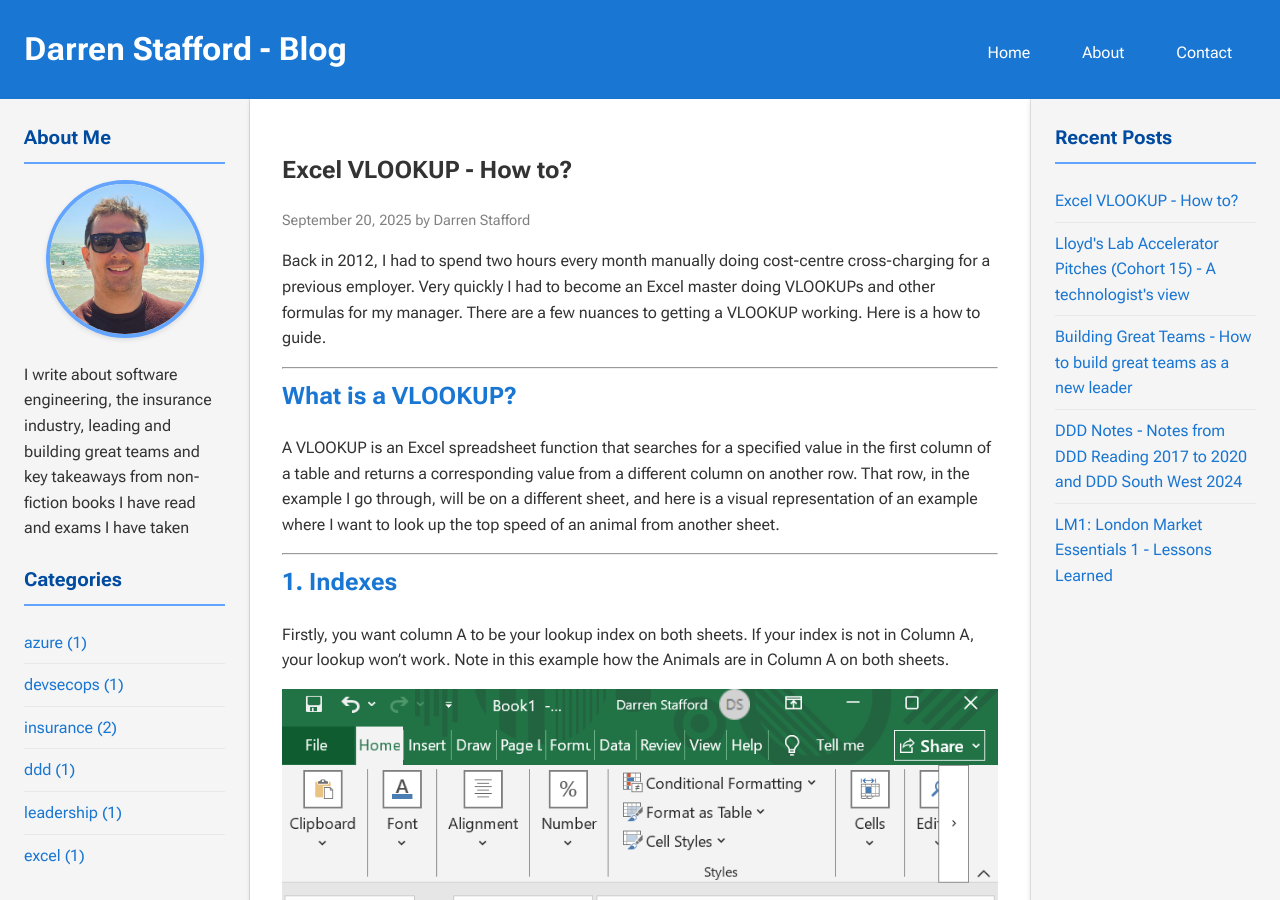
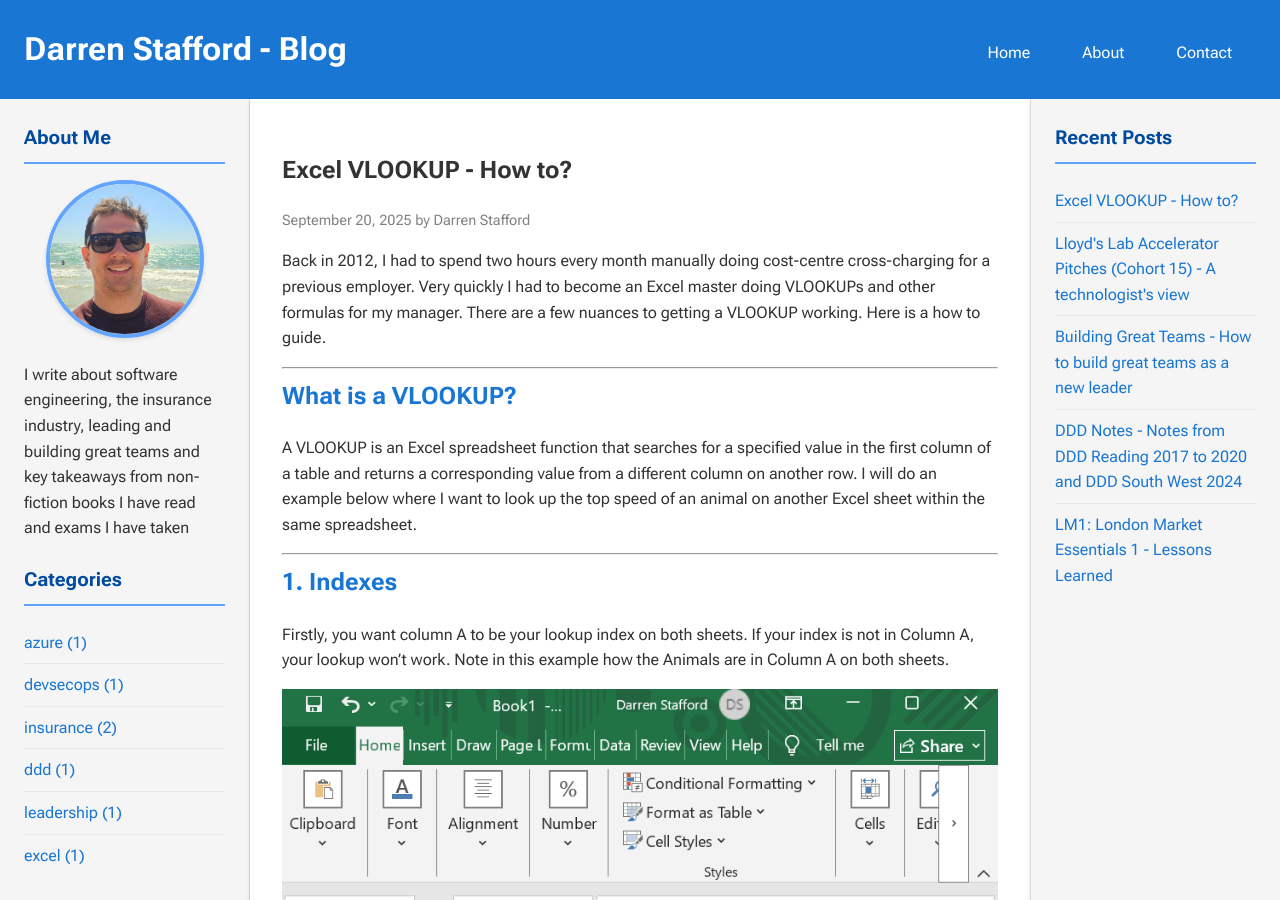
Before and after one commit to dazstaffs/blog, a Jekyll site: the page built from _posts/2025-09-20-VLookUp.md, in a window 1280 px wide and 900 px high. Built offline with Jekyll 4.4.1, drawn with Linux system fonts in a browser that asks for light colours; some of the changed text lies outside the part shown.

Commit message:
Reworded VLOOKUP

```diff
--- a/_posts/2025-09-20-VLookUp.md
+++ b/_posts/2025-09-20-VLookUp.md
@@ -11,7 +11,7 @@ Back in 2012, I had to spend two hours every month manually doing cost-centre cr
 
 ## What is a VLOOKUP?
 
-A VLOOKUP is an Excel spreadsheet function that searches for a specified value in the first column of a table and returns a corresponding value from a different column on another row. That row, in the example I go through, will be on a different sheet, and here is a visual representation of an example where I want to look up the top speed of an animal from another sheet.
+A VLOOKUP is an Excel spreadsheet function that searches for a specified value in the first column of a table and returns a corresponding value from a different column on another row. I will do an example below where I want to look up the top speed of an animal on another Excel sheet within the same spreadsheet.
 
 ---
 
@@ -42,7 +42,7 @@ For the range lookup, type either TRUE or FALSE. I always choose FALSE because I
 
 ## 5. Apply Formula to Other Rows
 
-You can now apply your formula to other rows and you have the data you want in the column you want to see it. However, there is one problem with this - your range-lookup is incrementing on each row and it has potential to affect your lookup. Note how the range is now A4:B6 when it should be A2:A4; your lookup range is not changing, but Excel is trying to be clever...
+You can now apply your formula to other rows, however, there is one problem with this - your range-lookup is incrementing on each row and it has potential to affect your lookup. Note how the range is now A4:B6 when it should be A2:A4; your lookup range hasn't changed, but Excel is trying to be clever...
 
 ![Image]({{ site.baseurl }}/assets/images/VLookup6.png)
 
```
Also changed, not shown: other parts of _posts/2025-09-20-VLookUp.md (+1 -1 lines).
